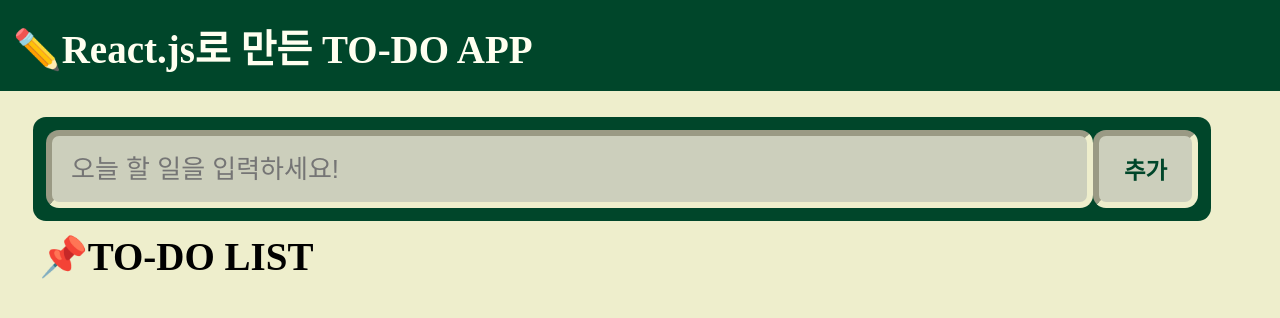
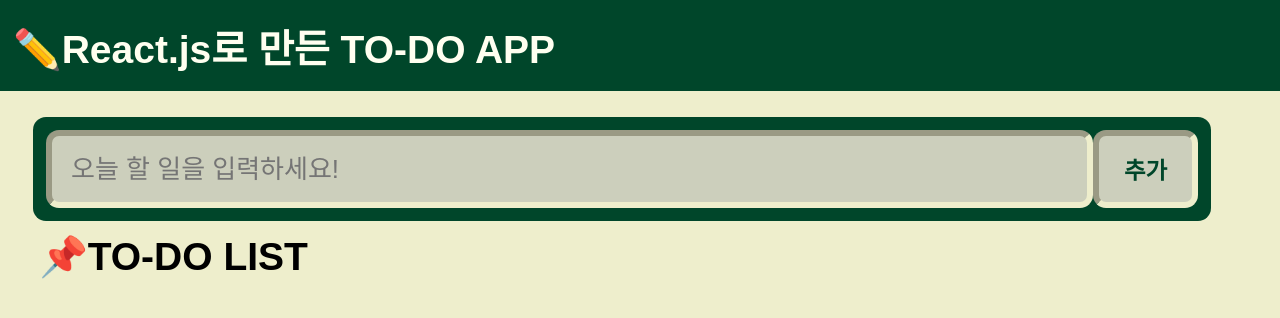
Before and after one commit to chorom-ham/reactjs-todo, a React (Create React App) app: page / in a window 1280 px wide. Shown: the top 318 px of the page. Built offline with nearby package versions, Linux system fonts and the light colour scheme.

Commit message:
[Fix] font 변경

```diff
--- a/src/App.js
+++ b/src/App.js
@@ -3,12 +3,16 @@
 import Todo from "./components/todo/Todo";
 
 const GlobalStyle = createGlobalStyle`
+@import url('https://fonts.googleapis.com/css2?family=Do+Hyeon&family=Stylish&display=swap');
   html {
     font-size : 13px;
   }
   body {
     margin: 0;
     background-color: #eeeecc;
+  }
+  * {
+  font-family: 'Stylish', sans-serif;
   }
 `;
 
```
